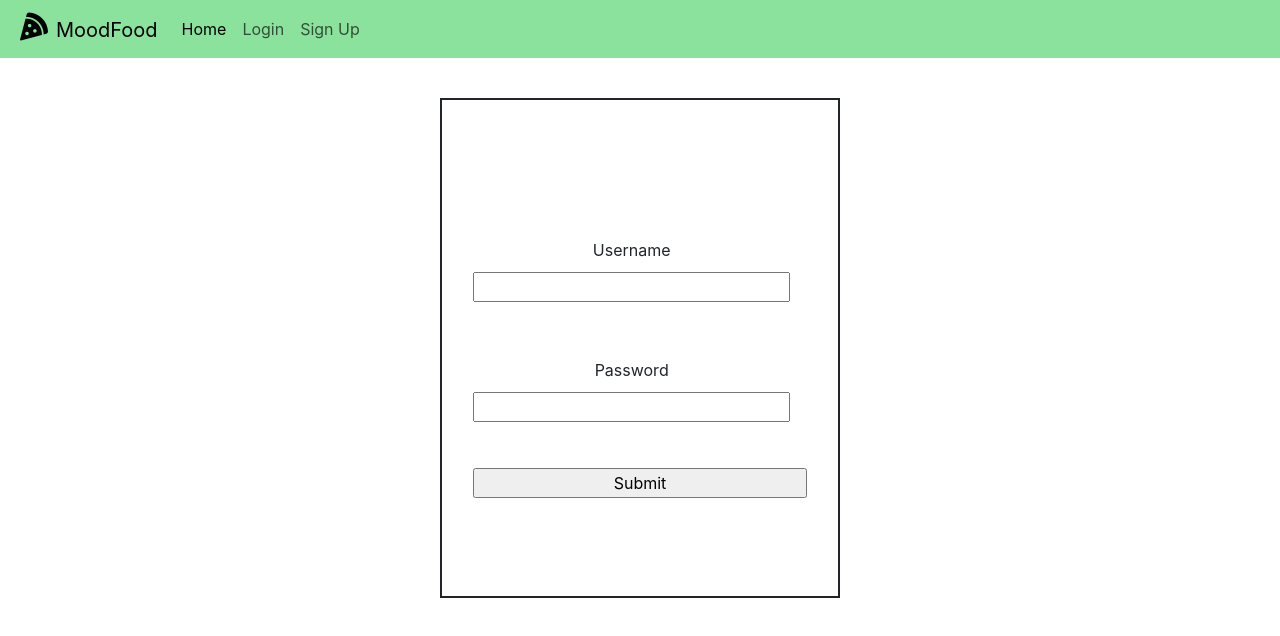
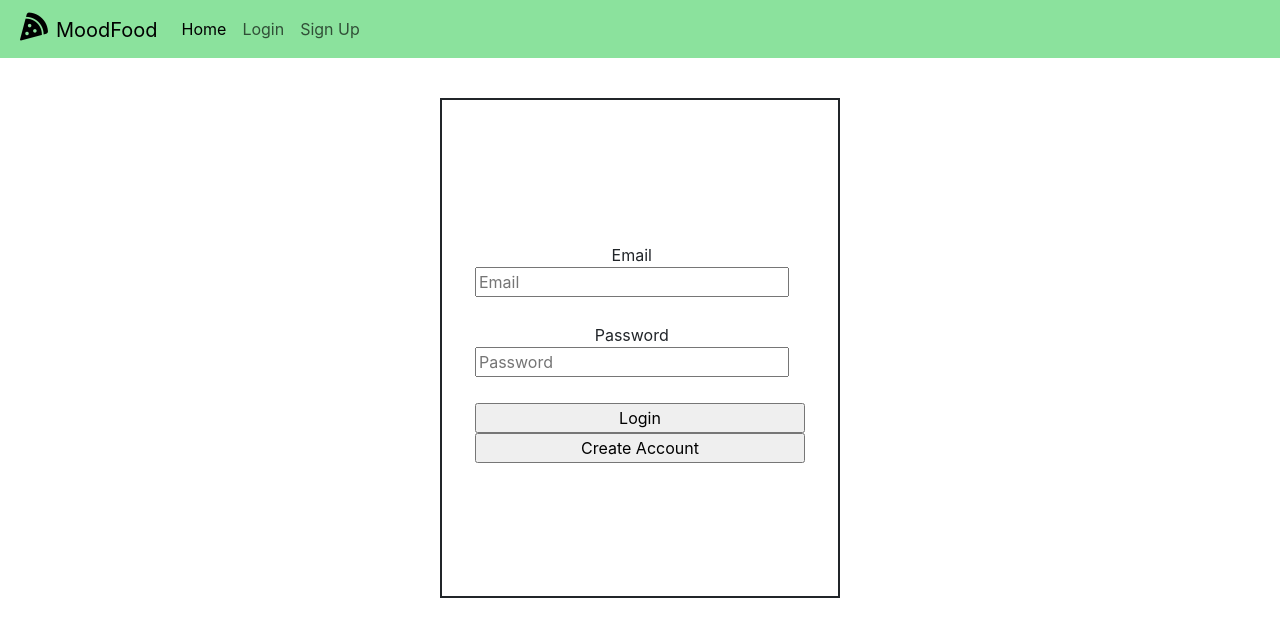
Before and after one commit to adityach0uhan/food-delivery-website, a React (Create React App) app: page /login in a window 1280 px wide. Shown: the top 636 px of the page. Built offline with nearby package versions, Linux system fonts and the light colour scheme.

Commit message:
Creating login functionality

```diff
--- a/src/pages/Login.jsx
+++ b/src/pages/Login.jsx
@@ -1,23 +1,35 @@
-import React from 'react'
+import React, { useState } from 'react'
 import '../styles/Login.css'
+import { Link } from 'react-router-dom'
 const Login = () => {
+
+  const [userDetails, setuserDetails] = useState({ email: '', password: '' })
+  const handelSubmit = async (e) => {
+    e.preventDefault()
+    setuserDetails("")
+
+  }
+  const submitData = (e) => {
+    setuserDetails({ ...userDetails,[e.target.name]:e.target.value})
+  }
+
+
   return (
     <div>
-
       <div className="login-container">
-
-        <form action="">
+        <form onSubmit={handelSubmit} >
           <div className="username-div">
 
-          <label htmlFor="">Username</label>
-          <input type="text" />
+            <label htmlFor="">Email</label>
+            <input type="email" placeholder='Email' name='email' onChange={submitData} value={userDetails.email} />
           </div>
 
           <div className="password-div">
-          <label htmlFor=""> Password</label>
-          <input type="text" />
+            <label htmlFor=""> Password</label>
+            <input type="text" placeholder='Password'name='password' onChange={submitData} value={userDetails.password} />
           </div>
-          <input type="submit" />
+          <input type="submit" value="Login" />
+          <Link className='my-3' to={'/createUser'}><input type="button" value={'Create Account'}/></Link>
 
         </form>
 
--- a/src/pages/SignUp.jsx
+++ b/src/pages/SignUp.jsx
@@ -8,7 +8,7 @@ const SignUp = () => {
   const handelSubmit = async (e) => {
     e.preventDefault();
     try {
-      const backendData = await fetch("http://localhost:5000/db/createUser", {
+      const backendData = await fetch("http://localhost:5000/user/createUser", {
         method: 'POST',
         headers: {
           'Content-Type': 'application/json'
--- a/src/styles/Login.css
+++ b/src/styles/Login.css
@@ -5,7 +5,7 @@
     width: 400px;
     margin: 40px auto;
     border: 2px solid;
-    gap: 10px;
+    /* gap: 5px; */
     align-items: center;
     justify-content: center;
 }
@@ -16,14 +16,13 @@
 .login-container label{
 
     width: 100%;
-    margin: 10px 0px;
+    /* margin: 10px 0px; */
     text-align: center;
 }
 
 .login-container form div{
-    margin: 30px 0px;
+    margin: 10px 0px;
     width: 95%;
-
-    height: 90px;
+    height: 70px;
 
 }
```
Also changed, not shown: 2 other files (tests, documents, lock files or other folders).
